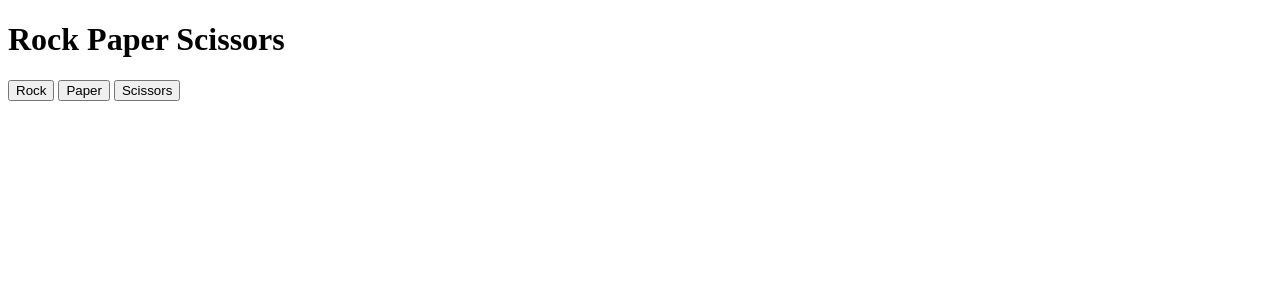
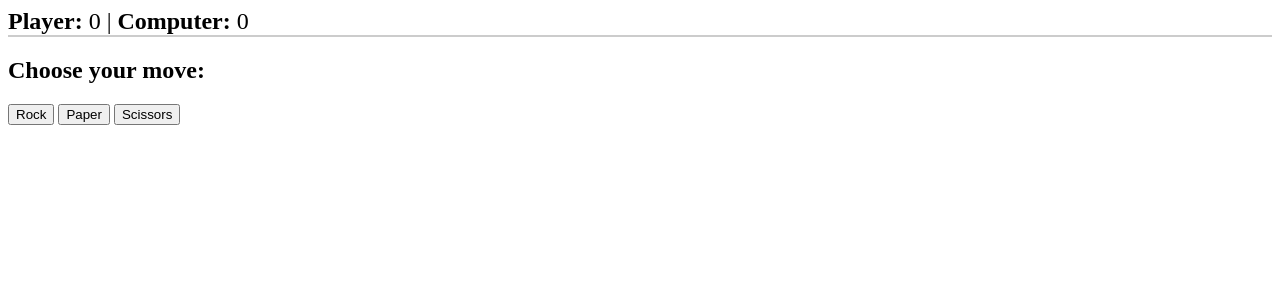
Before and after one commit to blovelace84/rock-paper-scissors-in-python, a Flask app: page / in a window 1280 px wide. Shown: the top 300 px of the page. Run offline with Flask 3, Linux system fonts and the light colour scheme.

Commit message:
Adding scoreboard and final score

```diff
--- a/app.py
+++ b/app.py
@@ -1,29 +1,48 @@
-from flask import Flask, render_template, request
+from flask import Flask, render_template, request, session, redirect, url_for
 import random
 
 app = Flask(__name__)
+app.secret_key = "super_secret_key_2026" # Required for sessions
 
 @app.route("/", methods=["GET", "POST"])
 def game():
-    result = None
-    user_choice = None
-    computer_choice = None
+    # Initialize scores if they don't exist
+    if "user_score" not in session:
+        session["user_score"] = 0
+        session["cpu_score"] = 0
+
+    result, user_choice, cpu_choice = None, None, None
+    game_over = False
 
     if request.method == "POST":
         user_choice = request.form.get("choice")
         options = ["rock", "paper", "scissors"]
-        computer_choice = random.choice(options)
+        cpu_choice = random.choice(options)
 
-        if user_choice == computer_choice:
-            result = "Draw"
-        elif (user_choice == "rock" and computer_choice == "scissors") or \
-                (user_choice == "paper" and computer_choice == "rock") or \
-                (user_choice == "scissors" and computer_choice == "paper"):
-            result = "You win!"
+        # Determine winner
+        if user_choice == cpu_choice:
+            result = "Tie"
+        elif (user_choice == "rock" and cpu_choice == "scissors") or \
+             (user_choice == "paper" and cpu_choice == "rock") or \
+             (user_choice == "scissors" and cpu_choice == "paper"):
+            result = "Win"
+            session["user_score"] += 1
         else:
-            result = "You lose!"
+            result = "Lose"
+            session["cpu_score"] += 1
 
-    return render_template("index.html", result=result, user=user_choice, computer=computer_choice)
+        # Check for Final Game Over (e.g., first to 3)
+        if session["user_score"] >= 3 or session["cpu_score"] >= 3:
+            game_over = True
+
+    return render_template("index.html", result=result, user=user_choice,
+                           cpu=cpu_choice, user_score=session["user_score"],
+                           cpu_score=session["cpu_score"], game_over=game_over)
+
+@app.route("/reset")
+def reset():
+    session.clear()
+    return redirect(url_for("game"))
 
 if __name__ == "__main__":
     app.run(debug=True)
--- a/templates/index.html
+++ b/templates/index.html
@@ -1,19 +1,35 @@
 <!DOCTYPE html>
-<html lang="">
-<head><title>Rock Paper Scissors</title></head>
+<html>
+<head>
+    <title>Rock Paper Scissors 2026</title>
+    <style>
+        .score-board { font-size: 1.5rem; margin-bottom: 20px; border-bottom: 2px solid #ccc; }
+        .win { color: green; } .lose { color: red; }
+    </style>
+</head>
 <body>
-    <h1>Rock Paper Scissors</h1>
-    <form method="POST">
-        <button name="choice" value="rock">Rock</button>
-        <button name="choice" value="paper">Paper</button>
-        <button name="choice" value="scissors">Scissors</button>
-    </form>
+    <div class="score-board">
+        <strong>Player:</strong> {{ user_score }} | <strong>Computer:</strong> {{ cpu_score }}
+    </div>
 
-    {% if result %}
-        <h3>You chose: {{ user }}</h3>
-        <h3>Computer chose: {{ computer }}</h3>
-        <h2>Result: {{ result }}</h2>
-        <a href="/">Play Again</a>
+    {% if not game_over %}
+        <h2>Choose your move:</h2>
+        <form method="POST">
+            <button name="choice" value="rock">Rock</button>
+            <button name="choice" value="paper">Paper</button>
+            <button name="choice" value="scissors">Scissors</button>
+        </form>
+    {% else %}
+        <h1 class="{{ 'win' if user_score > cpu_score else 'lose' }}">
+            FINAL SCORE: {{ user_score }} - {{ cpu_score }}<br>
+            {% if user_score > cpu_score %}YOU ARE THE CHAMPION!{% else %}COMPUTER WINS THE MATCH!{% endif %}
+        </h1>
+        <a href="/reset"><button>Start New Match</button></a>
+    {% endif %}
+
+    {% if result and not game_over %}
+        <p>You chose <b>{{ user }}</b>. Computer chose <b>{{ cpu }}</b>.</p>
+        <h3>Result: {{ result }}</h3>
     {% endif %}
 </body>
 </html>
```
